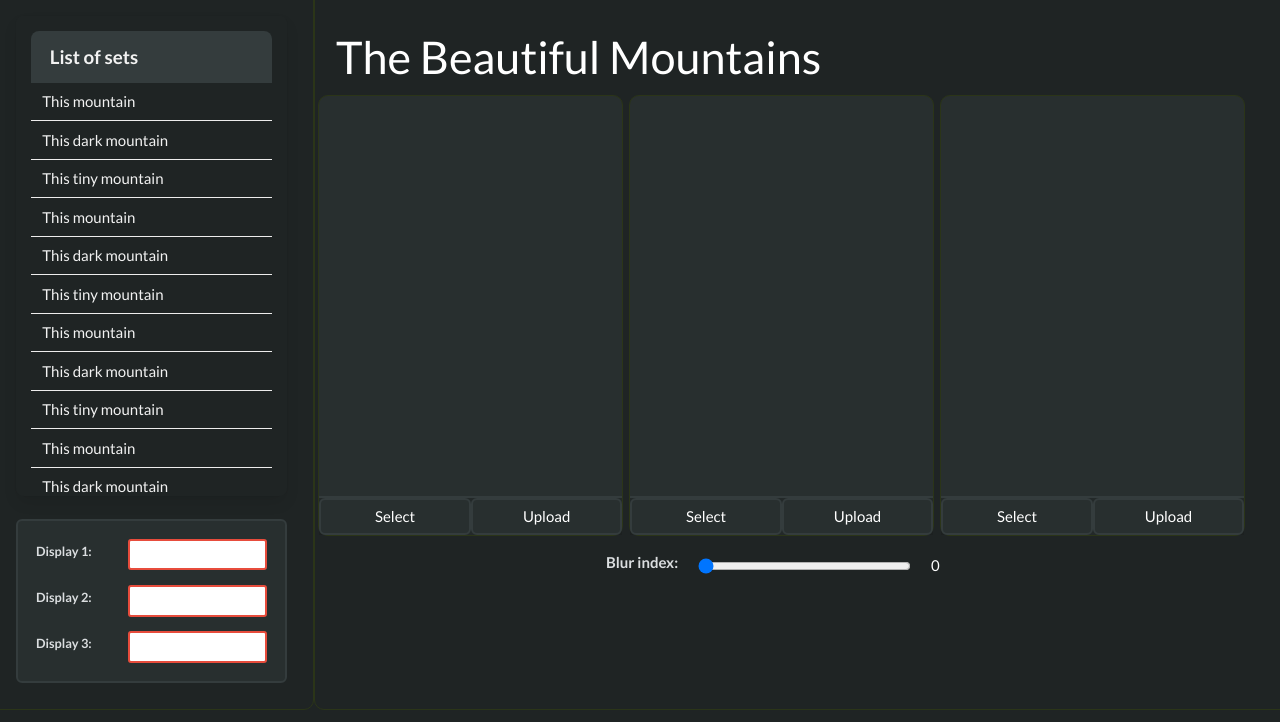
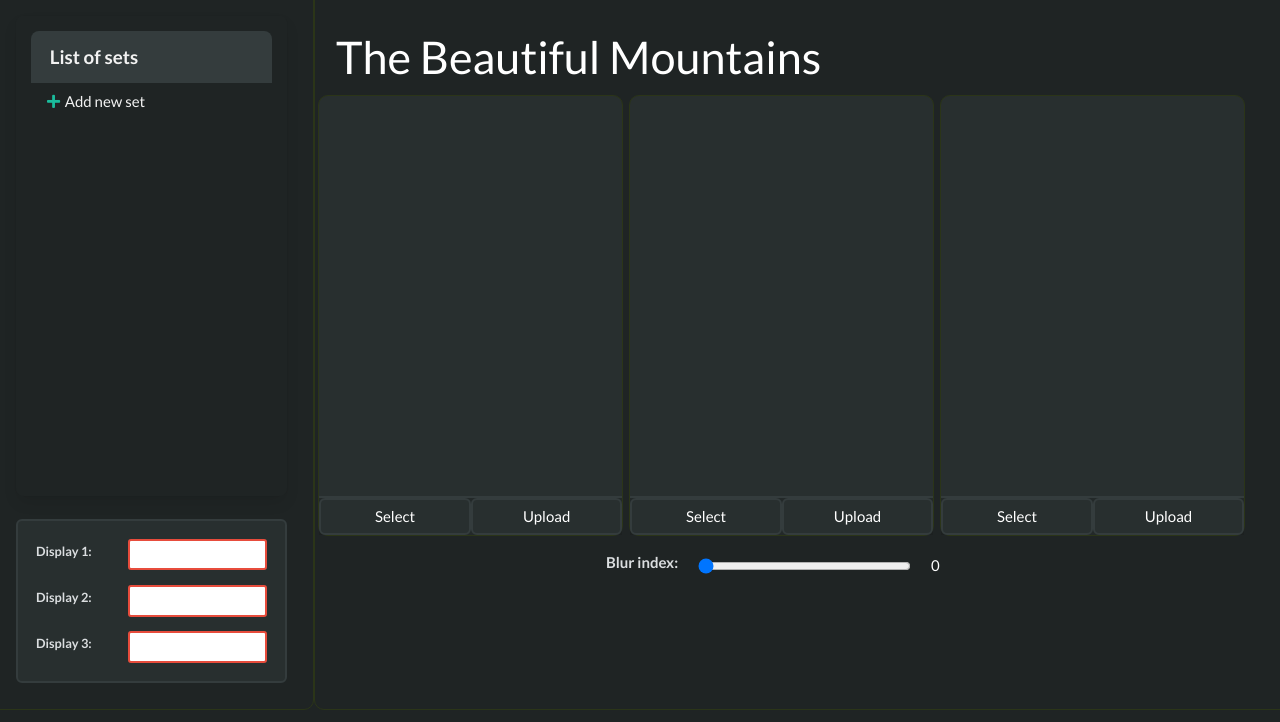
Before and after one commit to FrancoRosa/raspberry-vlc, a React (Create React App) app: page / in a window 1280 px wide. Shown: the top 722 px of the page. Built offline with nearby package versions, Linux system fonts and the light colour scheme.

Commit message:
Add SELECT_VIDEOSET action

```diff
--- a/src/actions/index.js
+++ b/src/actions/index.js
@@ -1,18 +1,17 @@
-export const SET_VIDEOSETS = 'SET_VIDEOSETS';
+export const SELECT_VIDEOSET = 'SELECT_VIDEOSET';
 export const ADD_TO_VIDEOSETS = 'ADD_TO_VIDEOSETS';
 export const REMOVE_FROM_VIDEOSETS = 'REMOVE_FROM_VIDEOSETS';
 export const SET_DISPLAYS = 'SET_DISPLAYS';
 
-export const setVideoSets = sets => (
+export const selectVideoSet = id => (
   {
-    sets,
-    type: SET_VIDEOSETS,
+    id,
+    type: SELECT_VIDEOSET,
   }
 );
 
-export const addToVideoSets = item => (
+export const addToVideoSets = () => (
   {
-    item,
     type: ADD_TO_VIDEOSETS,
   }
 );
--- /dev/null
+++ b/src/components/AddCard.jsx
@@ -0,0 +1,19 @@
+import { connect } from "react-redux"
+import { addToVideoSets } from "../actions";
+
+const AddCard = ({ addToVideoSets }) => (
+  <a className="panel-block" onClick={addToVideoSets}>
+    <span class="icon-text">
+      <span class="icon has-text-link">
+        <i class="fas fa-plus"></i>
+      </span>
+      <span>Add new set</span>
+    </span>
+  </a>
+)
+
+const mapDispatchToProps = dispatch => ({
+  addToVideoSets: () => dispatch(addToVideoSets())
+})
+
+export default connect(null, mapDispatchToProps)(AddCard);
--- a/src/components/BlurSelector.jsx
+++ b/src/components/BlurSelector.jsx
@@ -9,7 +9,7 @@ const BlurSelector = () => {
           className="slider"
           step="0.1" min="0" max="10"
           value={blur} type="range"
-          onChange={e => setBlur(parseInt(e.target.value).toFixed(1))}
+          onInput={e => setBlur(parseFloat(e.target.value).toFixed(1))}
         />
         <p>{blur}</p>
       </div>
--- a/src/components/SetBrowser.jsx
+++ b/src/components/SetBrowser.jsx
@@ -1,33 +1,19 @@
+import { connect } from "react-redux";
+import AddCard from "./AddCard";
 import SetCard from "./SetCard";
 
-const SetBrowser = () => {
+const SetBrowser = ({ videosets }) => {
   return (
     <nav className="panel">
       <p className="panel-heading"> List of sets</p>
-      <SetCard title="This mountain" />
-      <SetCard title="This dark mountain" />
-      <SetCard title="This tiny mountain" />
-      <SetCard title="This mountain" />
-      <SetCard title="This dark mountain" />
-      <SetCard title="This tiny mountain" />
-      <SetCard title="This mountain" />
-      <SetCard title="This dark mountain" />
-      <SetCard title="This tiny mountain" />
-      <SetCard title="This mountain" />
-      <SetCard title="This dark mountain" />
-      <SetCard title="This tiny mountain" />
-      <SetCard title="This tiny mountain" />
-      <a className="panel-block">
-        <span class="icon-text">
-          <span class="icon">
-            <i class="fas fa-plus"></i>
-          </span>
-          <span>Add new set</span>
-        </span>
-      </a>
-
+      {videosets.map(videoset => <SetCard setInfo={videoset} />)}
+      <AddCard />
     </nav>
   );
 };
 
-export default SetBrowser;
+const mapStateToProps = state => ({
+  videosets: state.videosets,
+})
+
+export default connect(mapStateToProps)(SetBrowser);
--- a/src/components/SetCard.jsx
+++ b/src/components/SetCard.jsx
@@ -1,4 +1,8 @@
-const SetCard = ({title, active}) => {
+import { connect } from "react-redux";
+import { selectVideoSet } from "../actions";
+
+const SetCard = ({ setInfo, selectVideoSet }) => {
+  const { setTitle, selected, id } = setInfo;
   const playSet = () => {
     console.log('... play');
   }
@@ -12,11 +16,11 @@ const SetCard = ({title, active}) => {
   }
   return(
     <a
-      className={`panel-block ${active ? 'is-active' : ''}`}
-      onClick={activateSet}
+      className={`panel-block ${selected ? 'is-active' : ''}`}
+      onClick={() => selectVideoSet(id)}
     >
-      <p>{title}</p>
-      {active && <div className="controls">
+      <p>{setTitle}</p>
+      {selected && <div className="controls">
         <i className="fas fa-play" onClick={playSet}/>
         <i className="fas fa-stop" onClick={stopSet}/>
       </div>}
@@ -24,4 +28,7 @@ const SetCard = ({title, active}) => {
   )
 }
 
-export default SetCard;
+const mapDispatchToProps = dispatch => ({
+  selectVideoSet: id => dispatch(selectVideoSet(id))
+})
+export default connect(null, mapDispatchToProps)(SetCard);
--- a/src/reducers/videosets.js
+++ b/src/reducers/videosets.js
@@ -1,7 +1,7 @@
 import {
   ADD_TO_VIDEOSETS,
   REMOVE_FROM_VIDEOSETS,
-  SET_VIDEOSETS,
+  SELECT_VIDEOSET,
 } from '../actions/index';
 
 const getVideoSets = () => {
@@ -36,8 +36,12 @@ const videoset = (state = getVideoSets(), action) => {
       return [
         ...state.filter(videoset => videoset.id !== action.videoset.id),
       ];
-    case SET_VIDEOSETS:
-      return action.videosets
+    case SELECT_VIDEOSET:
+      return [
+        ...state.map(videoset => ({
+          ...videoset, selected: videoset.id == action.id ? true : false
+        }))
+      ]
     default:
       return state;
   }
```
